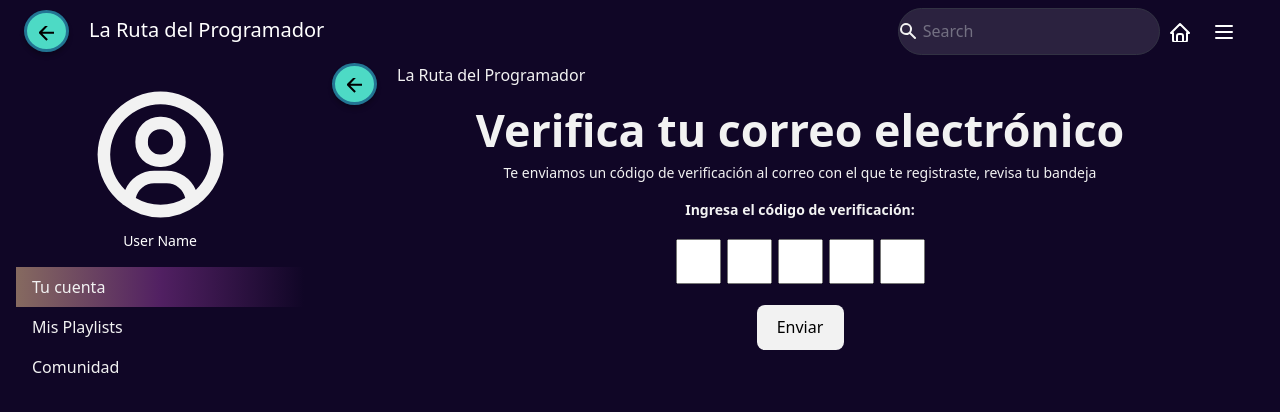
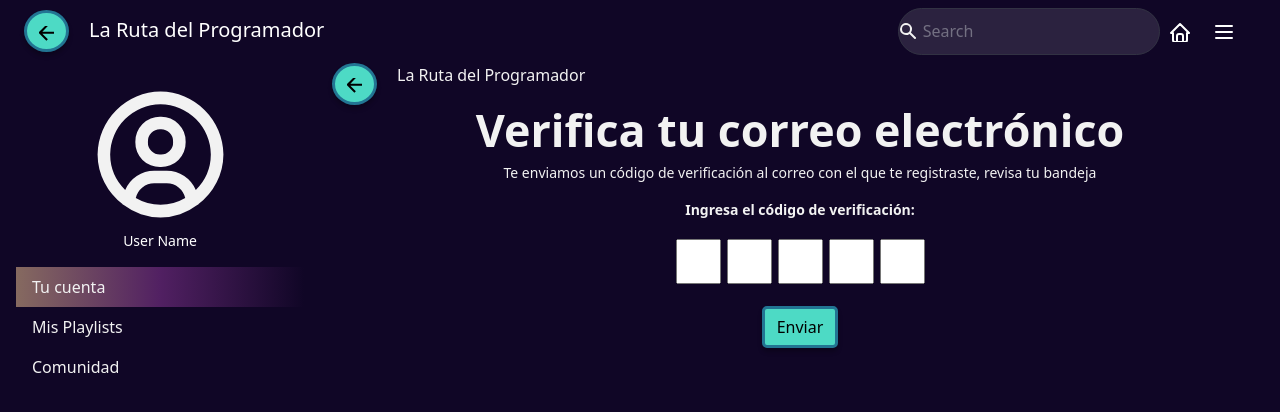
Before and after one commit to CodeMasterChefs/Frontend-Ruta-Programador, a React (Vite) app: page /mi_cuenta in a window 1280 px wide. Shown: the top 412 px of the page. Built offline with nearby package versions, Linux system fonts and the light colour scheme.

Commit message:
change confirmarPage2

```diff
--- a/src/Pages/ConfimarCodigoPage/ConfirmarCodigoPage.jsx
+++ b/src/Pages/ConfimarCodigoPage/ConfirmarCodigoPage.jsx
@@ -41,12 +41,17 @@ const ConfirmarCodigoPage = () => {
             <ArrowIconButton />
             {isRegistrationSuccessful ? (
                 <div>
+                    <div className="text-center">
                     <h1><b>¡Registro exitoso!</b></h1>
                     <p>
                         Bienvenido a la Ruta del Programador, empieza creando tus playlists
                         y continúa aprendiendo
                     </p>
-                    <button onClick={() => { console.log(verificationCode) }}>Continuar</button>
+                    </div>
+                    <div className="container1">
+                    <button  type="button" className="btn btn-primary" onClick={() => { console.log(verificationCode) }}>Continuar</button>
+                    </div>
+
                 </div>
             ) : (
                 <div>
@@ -73,7 +78,7 @@ const ConfirmarCodigoPage = () => {
                     </div>
                     {error && <p>{error}</p>}
                     <div className="container1">
-                      <button onClick={handleEnviarClick}>Enviar</button>
+                      <button type="button" className="btn btn-primary" onClick={handleEnviarClick}>Enviar</button>
                     </div>
                 </div>
             )}
```
